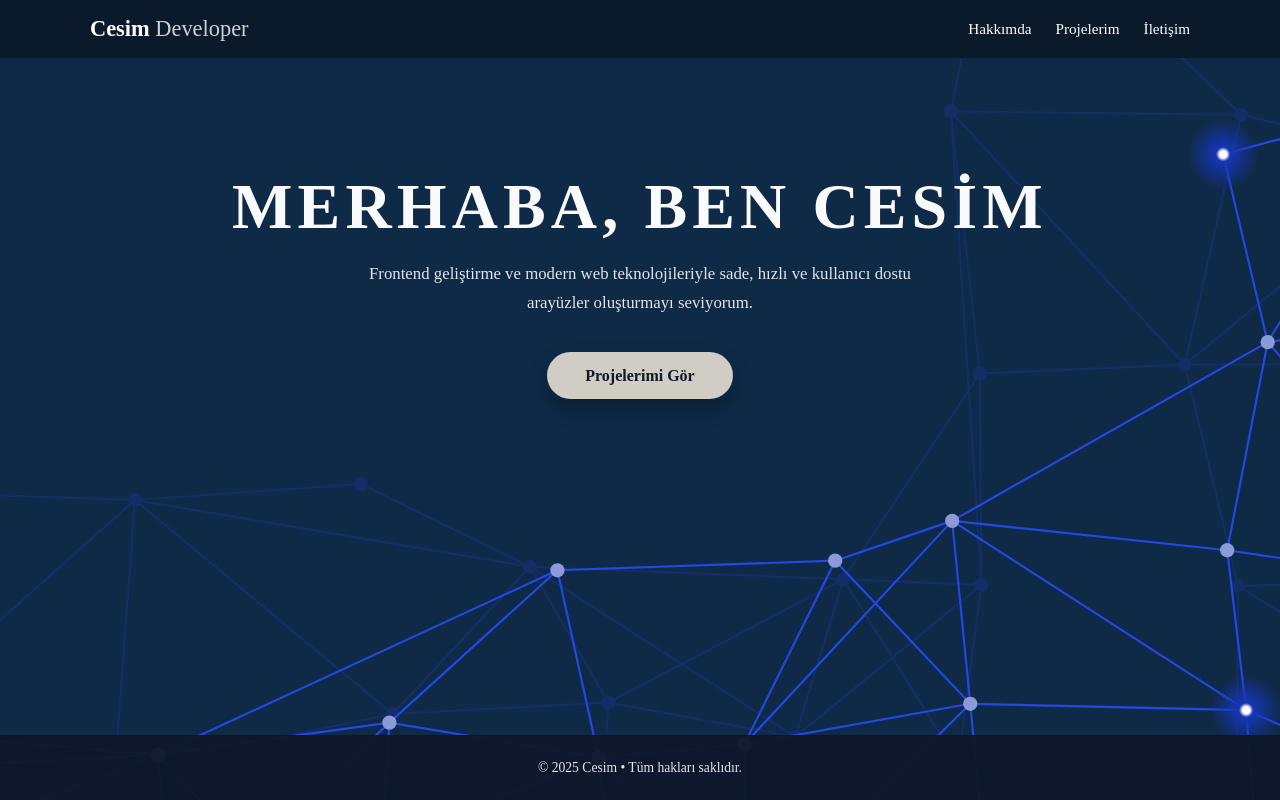
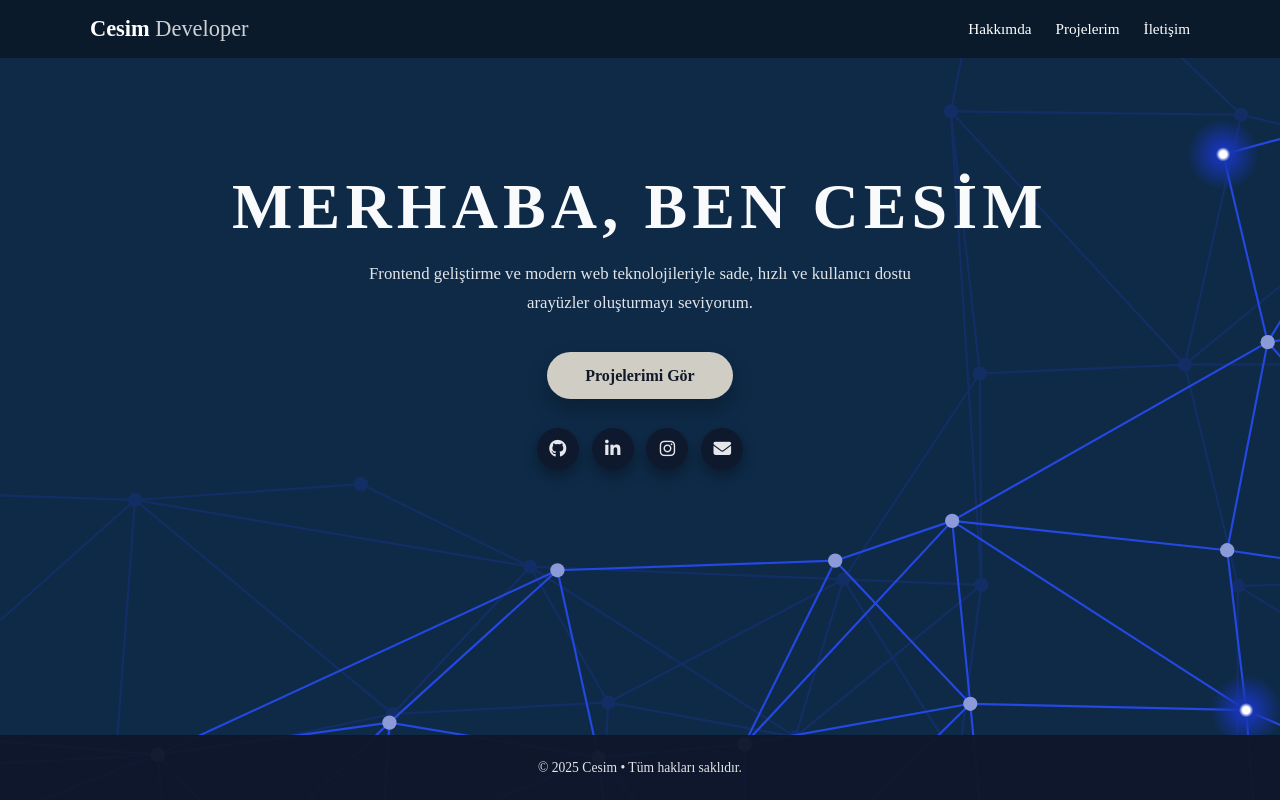
Before and after one commit to SauWebProgramming/web-project-cesimartan, a plain HTML site: page index.html in a window 1280 px wide. Drawn offline with Linux system fonts and the light colour scheme.

Commit message:
sosoyal medya ikonları ve hesapları eklendi

```diff
--- a/index.html
+++ b/index.html
@@ -4,6 +4,12 @@
     <meta charset="UTF-8">
     <title>Portfolyo | Cesim</title>
     <meta name="viewport" content="width=device-width, initial-scale=1.0">
+
+    <link rel="stylesheet"
+      href="https://cdnjs.cloudflare.com/ajax/libs/font-awesome/6.5.1/css/all.min.css"
+      integrity="sha512-DTOQO9RWCH3ppGqcWaEA1BIZOC6xxalwEsw9c2QQeAIftl+Vegovlnee1c9QX4TctnWMn13TZye+giMm8e2LwA=="
+      crossorigin="anonymous"
+      referrerpolicy="no-referrer">
 
     <!-- CSS -->
     <link rel="stylesheet" href="style.css">
--- a/style.css
+++ b/style.css
@@ -34,6 +34,48 @@ main {
     margin: 0;
     padding: 3.5rem 1rem 3rem;
 }
+
+/* === Sosyal medya ikonları === */
+
+.social-links {
+    margin-top: 1.8rem;
+    display: flex;
+    justify-content: center;
+    gap: 0.8rem;
+    flex-wrap: wrap; /* küçük ekranlarda alta geçebilsin */
+}
+
+.social-links a {
+    width: 42px;
+    height: 42px;
+    border-radius: 999px;
+    background: rgba(15, 23, 42, 0.85);
+    display: inline-flex;
+    align-items: center;
+    justify-content: center;
+    text-decoration: none;
+    color: #e5e7eb;
+    font-size: 1.1rem;
+    transition: transform 0.18s ease, box-shadow 0.18s ease, background-color 0.18s ease;
+    box-shadow: 0 6px 14px rgba(0, 0, 0, 0.35);
+}
+
+.social-links a:hover {
+    background-color: #f4c300;
+    color: #111827;
+    transform: translateY(-2px);
+    box-shadow: 0 10px 22px rgba(0, 0, 0, 0.5);
+}
+
+/* Küçük ekranlarda biraz küçültelim */
+@media (max-width: 600px) {
+    .social-links a {
+        width: 36px;
+        height: 36px;
+        font-size: 0.95rem;
+    }
+}
+
 
 html {
     scroll-behavior: smooth;
```
